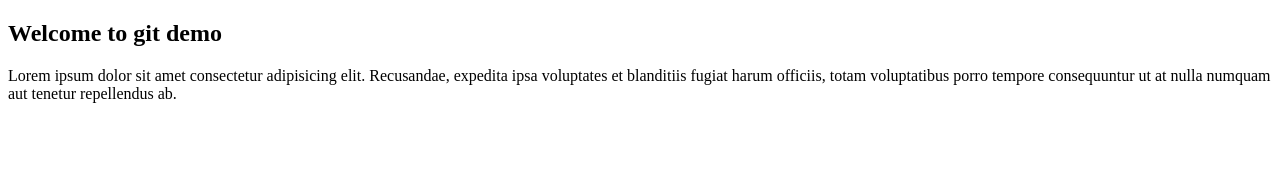
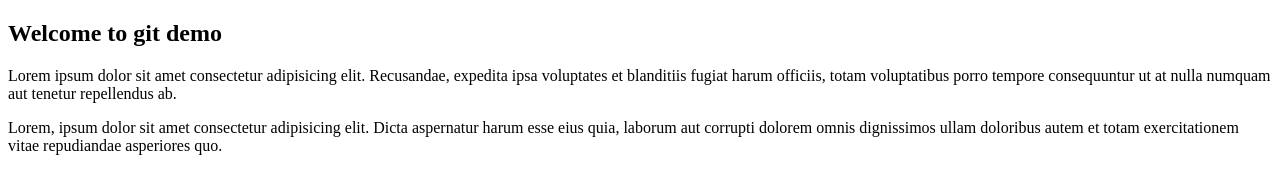
Before and after one commit to dhyana1234/demo, a plain HTML site: page index.html in a window 1280 px wide. Drawn offline with Linux system fonts and the light colour scheme.

Commit message:
new para added

```diff
--- a/index.html
+++ b/index.html
@@ -8,5 +8,8 @@
 <body>
     <h2>Welcome to git demo</h2>
     <p>Lorem ipsum dolor sit amet consectetur adipisicing elit. Recusandae, expedita ipsa voluptates et blanditiis fugiat harum officiis, totam voluptatibus porro tempore consequuntur ut at nulla numquam aut tenetur repellendus ab.</p>
+    <p>
+        Lorem, ipsum dolor sit amet consectetur adipisicing elit. Dicta aspernatur harum esse eius quia, laborum aut corrupti dolorem omnis dignissimos ullam doloribus autem et totam exercitationem vitae repudiandae asperiores quo.
+    </p>
 </body>
 </html>
```
